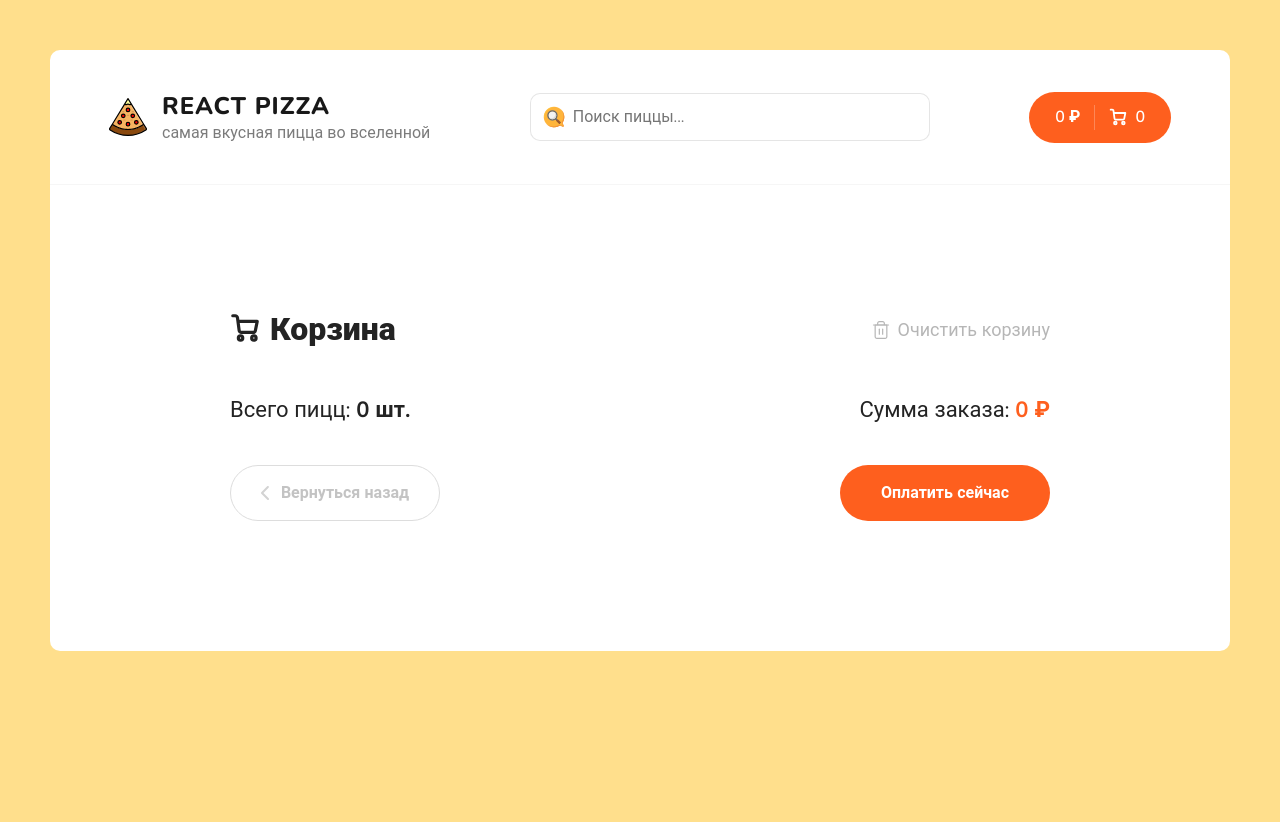
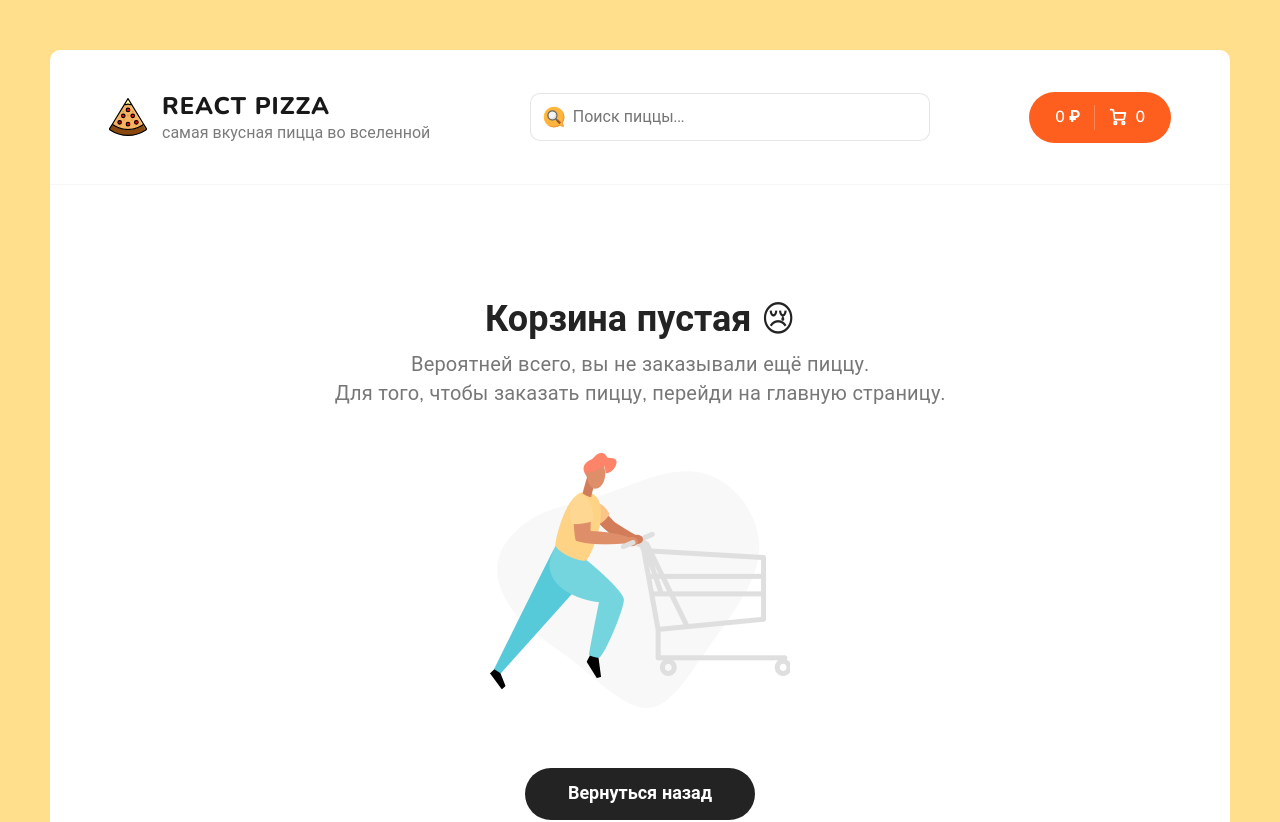
Before and after one commit to OnishchenkoIvan/deliverygarris, a React (Create React App) app: page /cart in a window 1280 px wide. Shown: the top 822 px of the page. Before the commit the page ends 800 px from the top, so only its background shows below. Built offline with nearby package versions, Linux system fonts and the light colour scheme.

Commit message:
add: emptyCart

```diff
--- a/src/components/PizzaBlock/PizzaBlock.tsx
+++ b/src/components/PizzaBlock/PizzaBlock.tsx
@@ -20,11 +20,6 @@
   "традиционное",
 }
 
-enum pizzaSize {
-  "26 см",
-  "30 см",
-  "40 см",
-}
 export const PizzaBlock: React.FC<PizzaBlockType> = ({
   title,
   price,
@@ -55,7 +50,7 @@
       price,
       imageUrl,
       types: pizzaPlate[plate],
-      sizes: activeSize,
+      sizes: sizes[activeSize],
     };
     dispatch(addItem(item));
   };
@@ -87,7 +82,7 @@
                   className={activeSize === index ? "active" : ""}
                   onClick={() => chooseSize(index)}
                 >
-                  {pizzaSize[index]}
+                  {size} см
                 </li>
               );
             })}
--- a/src/pages/Cart/Cart.tsx
+++ b/src/pages/Cart/Cart.tsx
@@ -3,6 +3,7 @@
 import { useDispatch, useSelector } from "react-redux";
 import { RootState } from "../../redux/store";
 import { clearItems } from "../../redux/slices/cartSlice";
+import { CartEmpty } from "./CartEmpty";
 
 export const Cart = () => {
   const dispatch = useDispatch();
@@ -20,6 +21,11 @@
       dispatch(clearItems());
     }
   };
+
+  if (totalCount === 0) {
+    return <CartEmpty />;
+  }
+
   return (
     <div className="container container--cart">
       <div className="cart">
@@ -134,7 +140,6 @@
                   strokeLinejoin="round"
                 />
               </svg>
-
               <span>Вернуться назад</span>
             </a>
             <div className="button pay-btn">
--- /dev/null
+++ b/src/pages/Cart/CartEmpty.tsx
@@ -0,0 +1,22 @@
+import React from "react";
+import empty from "../../assets/img/empty-cart.png";
+import { Link } from "react-router-dom";
+
+export const CartEmpty = () => {
+  return (
+    <div className={"cart cart--empty"}>
+      <h2>
+        Корзина пустая <span>😢</span>{" "}
+      </h2>
+      <p>
+        Вероятней всего, вы не заказывали ещё пиццу.
+        <br />
+        Для того, чтобы заказать пиццу, перейди на главную страницу.
+      </p>
+      <img src={empty} alt={"Empty cart"} />
+      <Link to="/" className={"button button--black"}>
+        <span>Вернуться назад</span>
+      </Link>
+    </div>
+  );
+};
```
